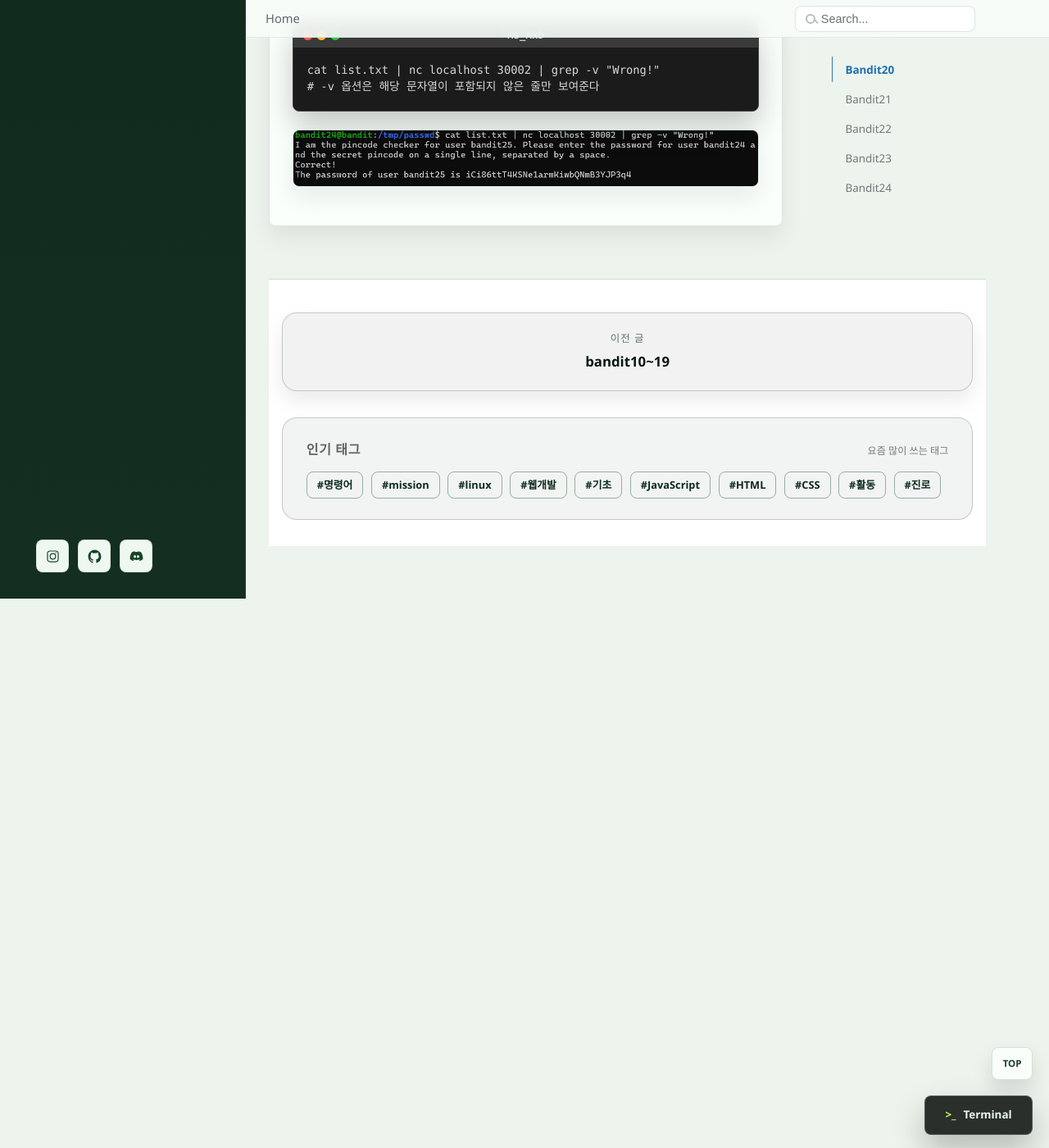
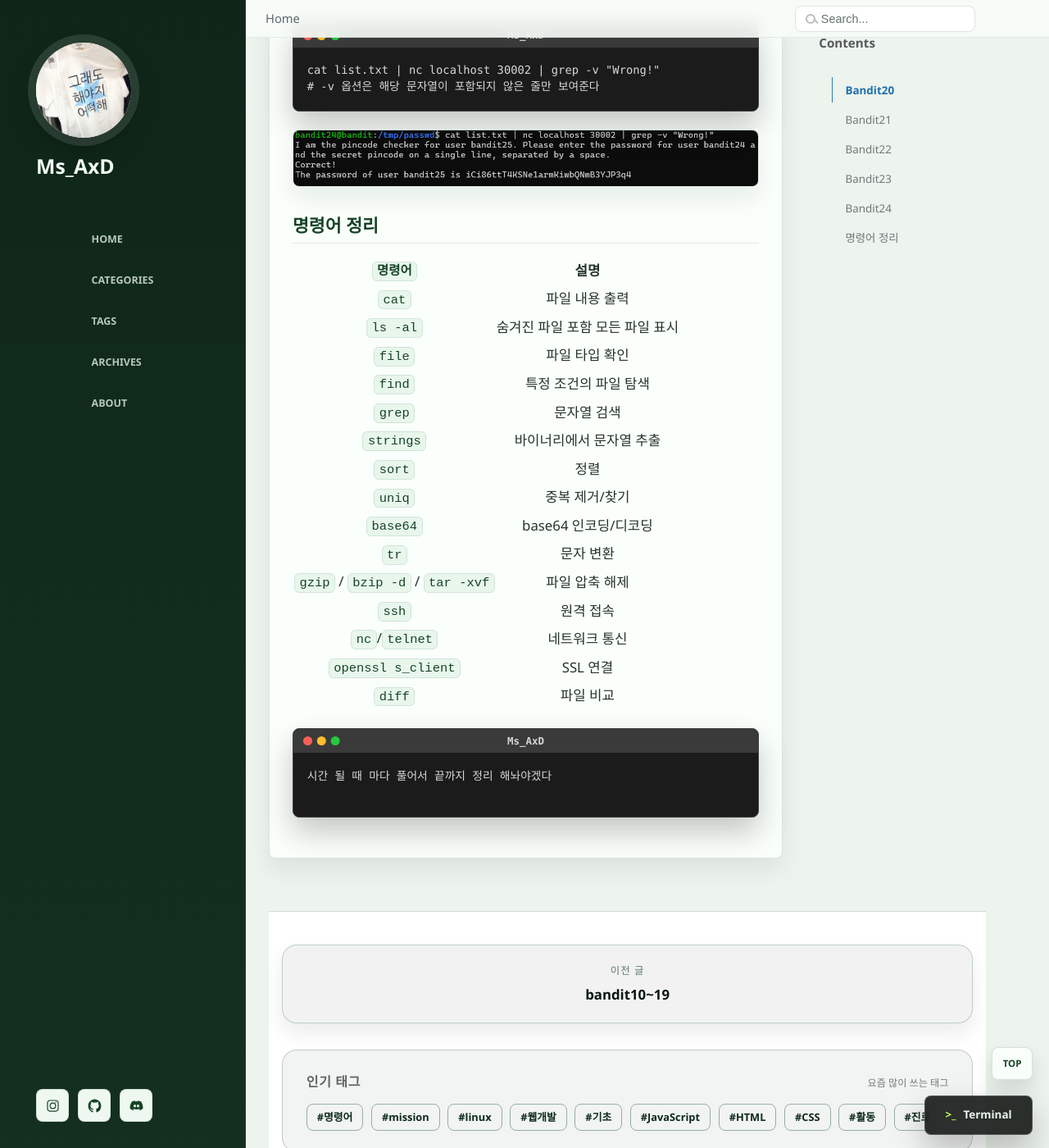
Before and after one commit to ms-axd/ms-axd.github.io, a Jekyll site: the page built from _posts/2026-04-16-bandit20.md, in a window 1280 px wide and 1400 px high, scrolled down 6284 px. Shown: the whole window at 82% size. Built offline with Jekyll 4.4.1, drawn with Linux system fonts in a browser that asks for light colours.

Commit message:
bandit end !

````diff
--- a/_posts/2026-04-16-bandit20.md
+++ b/_posts/2026-04-16-bandit20.md
@@ -162,3 +162,28 @@ cat list.txt | nc localhost 30002 | grep -v "Wrong!"
 ```
 
 ![alt text](/assets/images/bandit/image-64.png)
+
+## 명령어 정리
+
+| `명령어` | 설명 |
+| :----: | :----: |
+| `cat` | 파일 내용 출력 |
+| `ls -al` | 숨겨진 파일 포함 모든 파일 표시 |
+| `file` | 파일 타입 확인 |
+| `find` | 특정 조건의 파일 탐색 |
+| `grep` | 문자열 검색 |
+| `strings` | 바이너리에서 문자열 추출 |
+| `sort` | 정렬 |
+| `uniq` | 중복 제거/찾기 |
+| `base64` | base64 인코딩/디코딩 |
+| `tr` | 문자 변환 |
+| `gzip` / `bzip -d` / `tar -xvf` | 파일 압축 해제 |
+| `ssh` | 원격 접속 |
+| `nc`/`telnet` | 네트워크 통신 |
+| `openssl s_client` | SSL 연결 |
+| `diff` | 파일 비교 |
+
+```bash
+시간 될 때 마다 풀어서 끝까지 정리 해놔야겠다
+
+```
````
